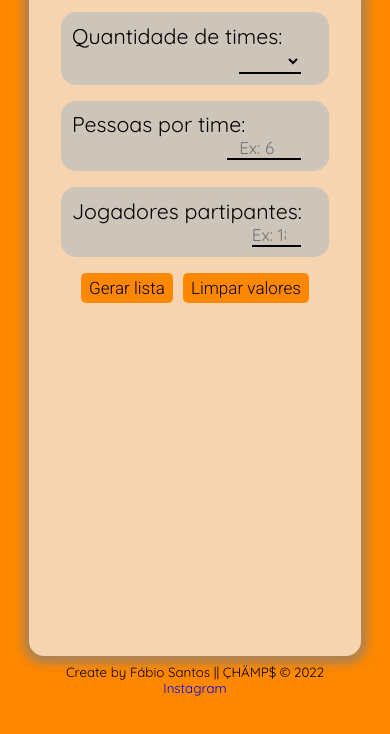
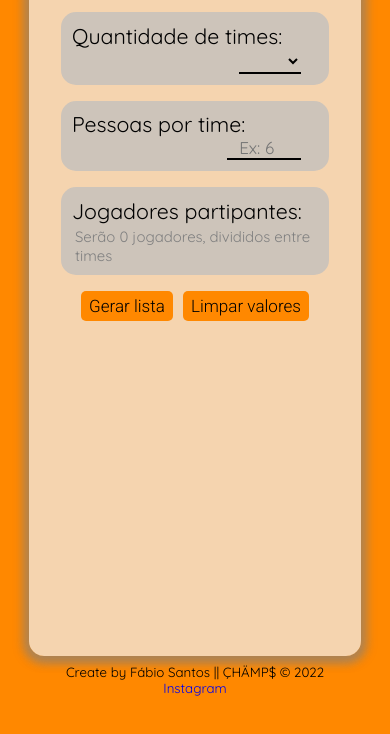
Before and after one commit to genesioamaral/Projetos, a plain HTML site: page SorteioFutebol/index.html in a window 390 px wide. Both pictures are taken after a click on the button "Gerar lista". Shown: the part 108-842 px from the top of the page. Drawn offline with Linux system fonts and the light colour scheme.

Commit message:
editei os erros de jogadores

```diff
--- a/SorteioFutebol/index.html
+++ b/SorteioFutebol/index.html
@@ -41,11 +41,12 @@
                 </div>
                 <div class="qtdplayer">
                     <label for="qtdplayer">Jogadores partipantes: </label>
-                    <input type="number" name="qtdplayer" id="qtdplayer" min="1" placeholder="Ex: 18">
+                    <span id="multiply" class=" flex justify-center align-center"></span>
+                    <!-- <input type="number" name="qtdplayer" id="qtdplayer" min="1" placeholder="Ex: 18"> -->
                 </div>
                 <div id="btnList" class="btnList flex">
                     <button id="generate" onclick="teste()">Gerar lista</button>
-                    <button id="clear">Limpar valores</button>
+                    <button id="clear" onclick="limpar()">Limpar valores</button>
                 </div>
                 <div class="pc">
                     <div id="list" class="list column flex">
--- a/SorteioFutebol/script.js
+++ b/SorteioFutebol/script.js
@@ -2,15 +2,43 @@ const qtdTeam = document.getElementById('qtdTimes');
 const qtdPeoples = document.getElementById('qtdpessoa');
 const qtdPlayers = document.getElementById('qtdplayer');
 const list = document.querySelector('.list');
+const spanMult = document.querySelector('#multiply');
+
+// verificar se há algum valor de times e pessoas por time
+//para mostrar quantos jogadores poder ser listados
+
+const multiply = {
+    t : setInterval(() => {
+        if(qtdTeam.value != '' && qtdPeoples.value != '') {
+            //variavel que vai receber o valor
+            let mult = Number(qtdTeam.value*qtdPeoples.value);
+            document.querySelector('#multiply').innerHTML = `Serão ${mult} jogadores, divididos entre ${qtdTeam.value} times`;
+        }
+        console.log('verificando');
+        console.log(spanMult.textContent);
+    }, 1000)
+};
+
 
 
 function teste() {
     let team = qtdTeam.value; //times
     let peoples = qtdPeoples.value; //pessoas por time
-    let players = qtdPlayers.value; //quantidade jogadores
+    let players = team*peoples //quantidade jogadores
     console.log(team, peoples, players);
+    spanMult.style.display = 'flex';
 
-    if(team == '' || peoples == '' || players == ''){
+    // codigo para parar a verificação
+    if (players != '') {
+        clearInterval(multiply.t);
+        console.log('parou a verificação');
+    }
+    //a partir da segunda gerada de lista sem atualização
+    //será feito o comentario de jogadores manualmente
+    if(spanMult.textContent == '') {
+        spanMult.innerHTML = `Serão ${team*peoples} jogadores, divididos entre ${team} times`;
+    }
+    if(team == '' || peoples == ''){
         alert('Preencha todos os campos') //se tiver tudo preenchido, ta ok
     }else{
 
@@ -40,6 +68,16 @@ function teste() {
         list.innerHTML += '<button id="sortear" onclick="sortear()">Sortear</button>'
     }
 }
+//limpar inputs
+function limpar() {
+    console.log('limpou');
+    qtdTeam.value = ''
+    qtdPeoples.value = ''
+    spanMult.innerHTML = '';
+    document.querySelector('.list').style.display = 'none';
+}
+
+
 //criar um array com os nomes passados e
 //depois sortea-los aleatoriamente
 
--- a/SorteioFutebol/style.css
+++ b/SorteioFutebol/style.css
@@ -66,7 +66,6 @@ main {
     font-family:var(--fontinputs);
 }
 .qtdtimes, .qtdpessoa, .qtdplayer, .player{
-    justify-content: space-evenly;
     margin-bottom: 1rem;
     background-color: var(--bginput);
     width: initial;
@@ -115,6 +114,16 @@ select, input[type="number"] {
     100% {
         transform: scale(1);
     }
+}
+.qtdplayer {
+    align-items: center;
+}
+.qtdplayer span {
+    font-size: 70%;
+    float: right;
+    color:gray;
+    padding-top: .2em;
+
 }
 .namePlayer, .sortPlayer {
     background-color: transparent;
@@ -225,6 +234,10 @@ footer a:visited {
         display: block;
         width: 30%;
     }
+    .qtdplayer span {
+        float: left;
+        padding-left: .2em;
+    }
     /* configurando a lista de aleatorios
     a div geral dos sorteados*/
     .sorteados {
```
